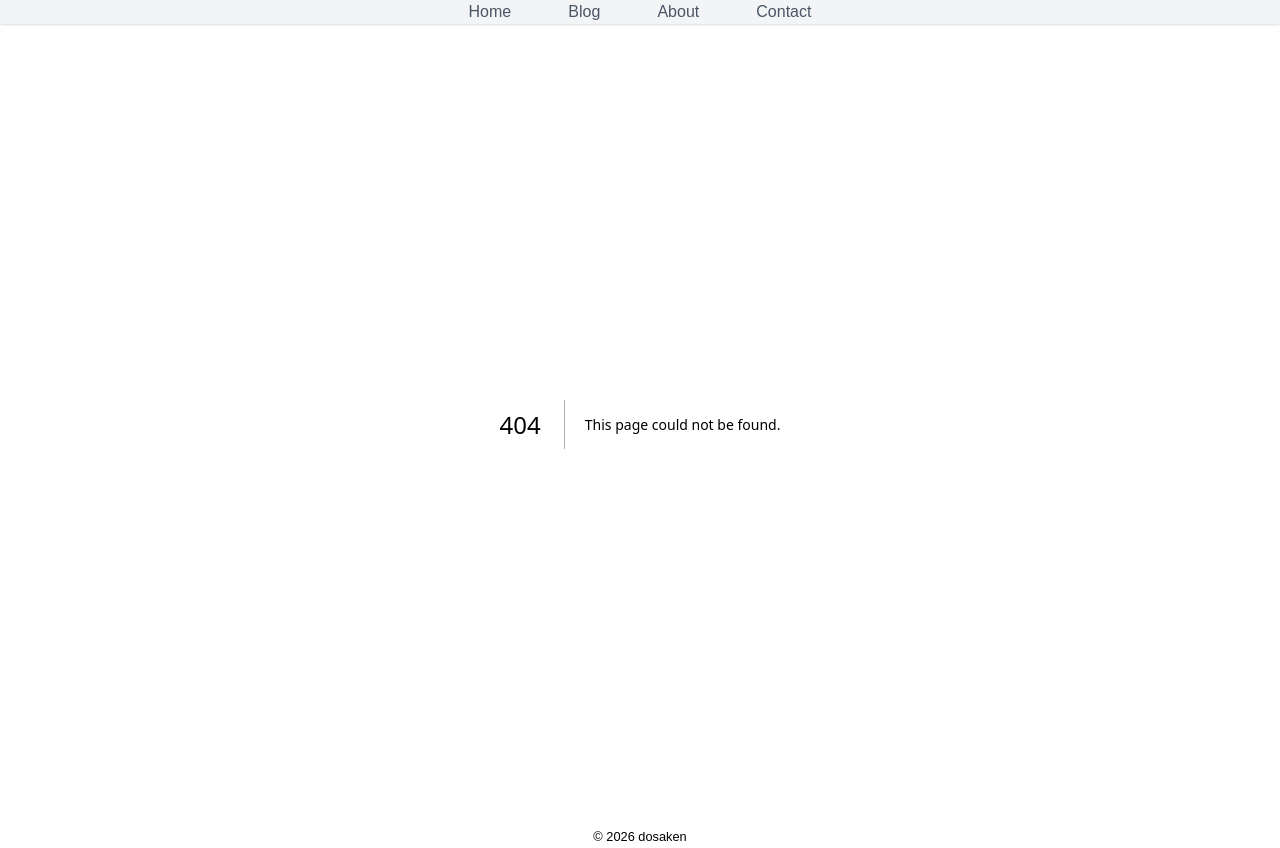
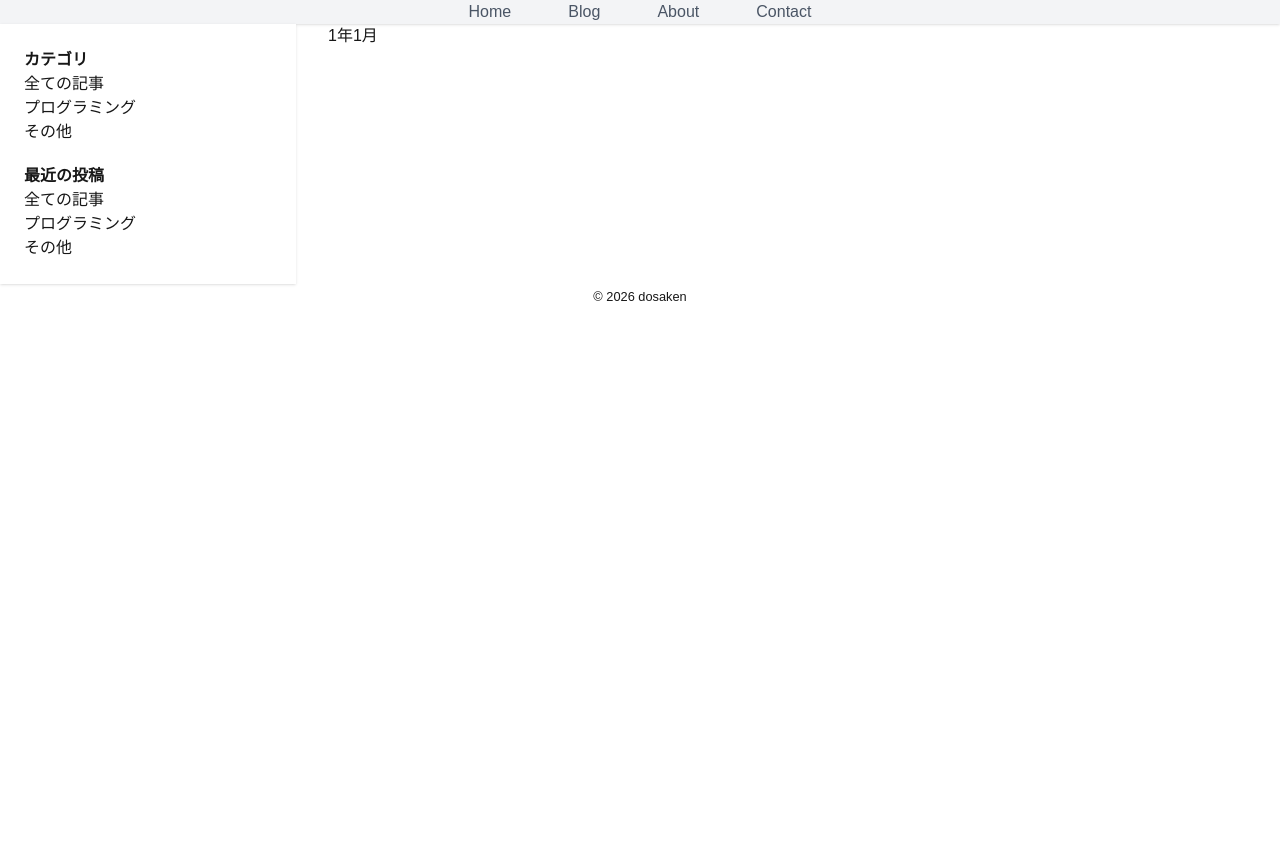
Before and after one commit to mel-sugawara-0821/sofi-test, a Next.js app in the folder my-app/: page /blog/archive/1/1 in a window 1280 px wide. Before the commit this address had no page. After the commit the page ends 800 px from the top, so only its background shows below. Built offline with nearby package versions, Linux system fonts and the light colour scheme.

Commit message:
複数パラメータを使ったページ作成（仮）

```diff
--- /dev/null
+++ b/my-app/app/blog/archive/[year]/[month]/page.tsx
@@ -0,0 +1,39 @@
+import { notFound } from "next/navigation";
+
+type Props = {
+    params: {
+        year: string,
+        month: string
+    }
+}
+
+export default async function Archive({params}: Props) {
+    const param = await params;
+    const { year, month } = param;
+    const yearNum = parseInt(year);
+    const monthNum = parseInt(month);
+
+    if (isNaN(yearNum) || isNaN(monthNum) || monthNum < 1 || monthNum < 1) {
+        return (notFound())
+    }
+    const monthNames = [
+        '1月',
+        '2月',
+        '3月',
+        '4月',
+        '5月',
+        '6月',
+        '7月',
+        '8月',
+        '9月',
+        '10月',
+        '11月',
+        '12月',
+    ]
+
+    return (
+        <div>
+            <h2>{year}年{monthNames[monthNum - 1]}</h2>
+        </div>
+    )
+}
```
